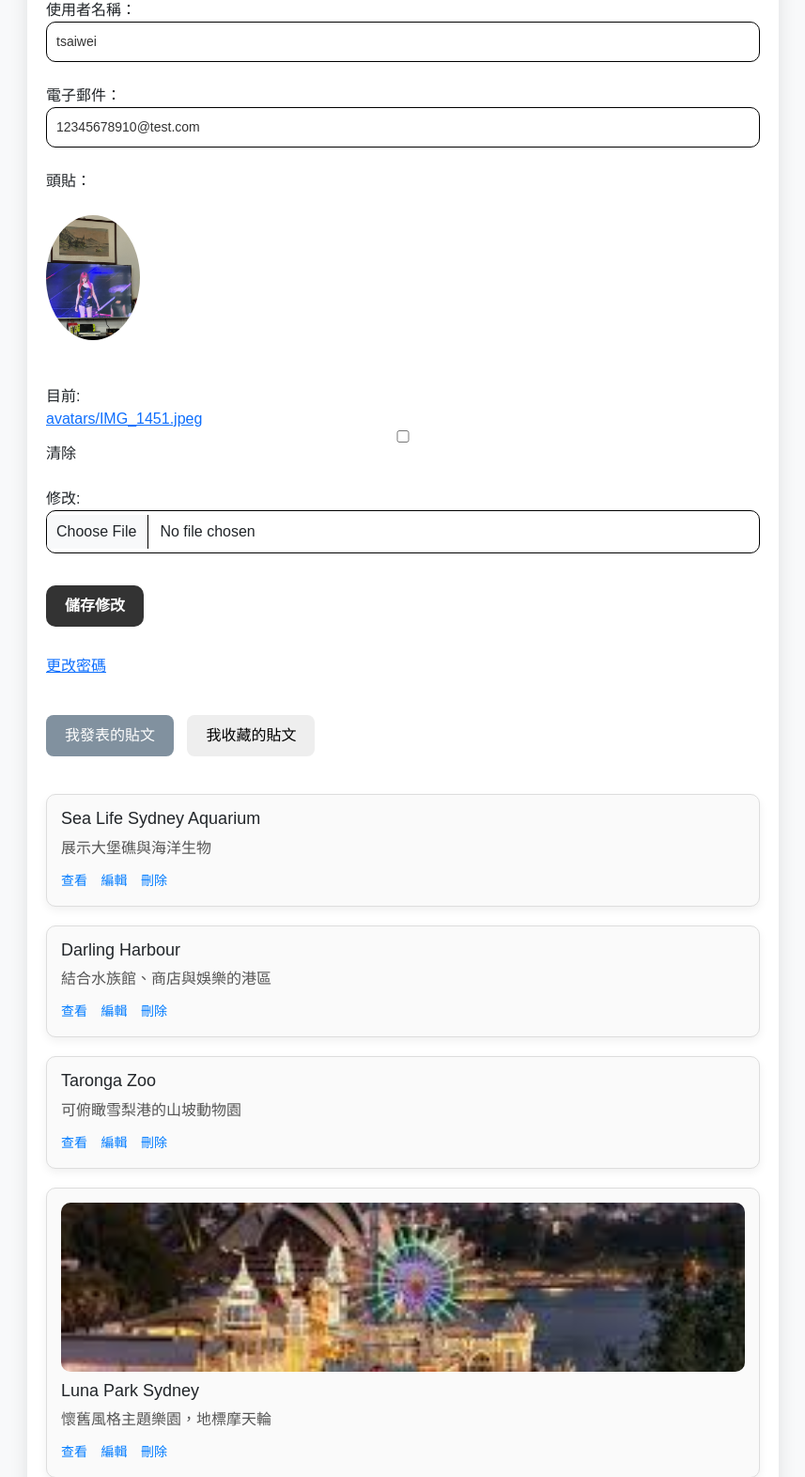
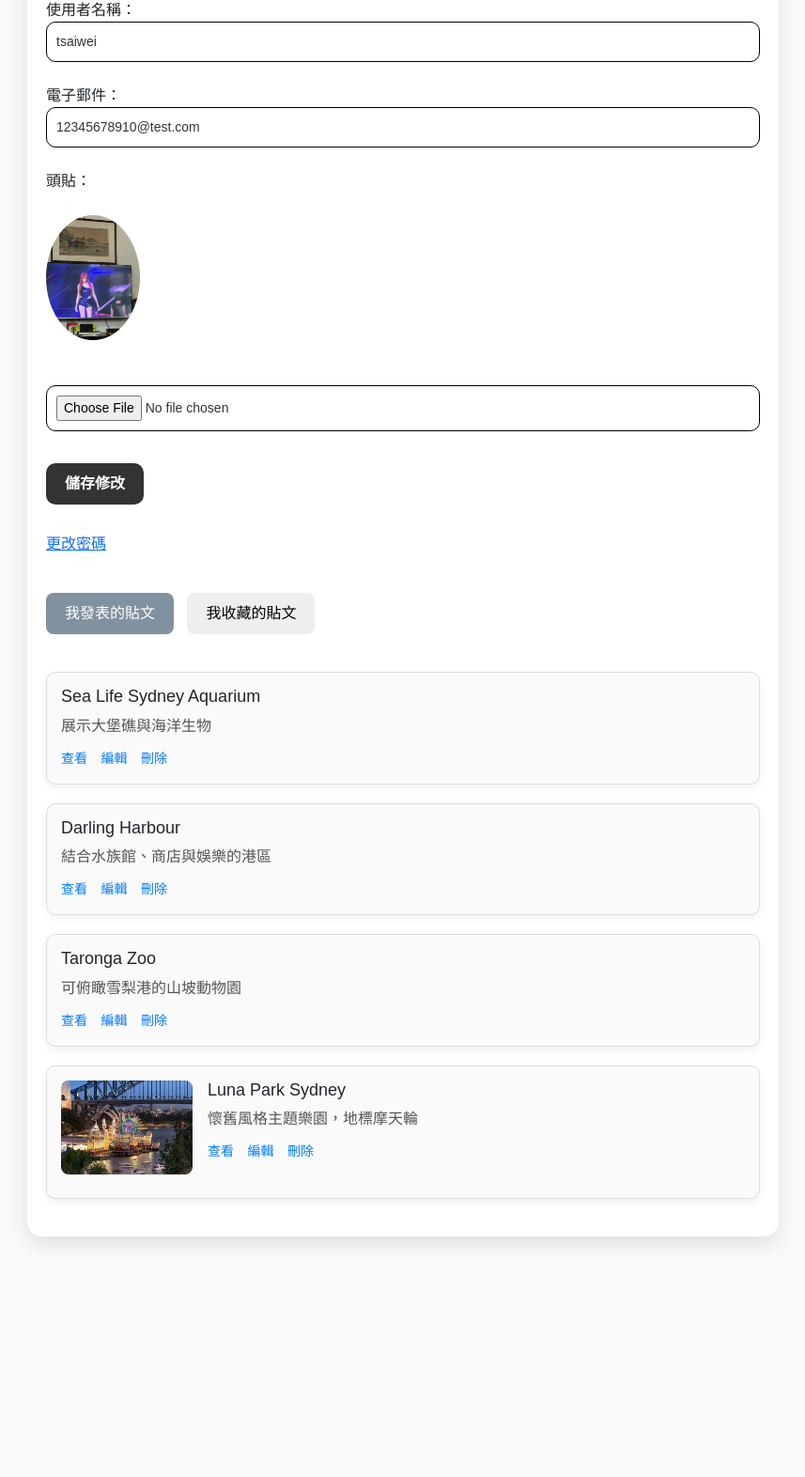
Before and after one commit to Tsaiwei-hsu/sa_Travel_Forum, a Django app: page /profile/ in a window 1280 px wide. Shown: the part 180-1752 px from the top of the page at 94% size, without its empty margins (211-1068 px from the left). After the commit the page ends 1504 px from the top, so only its background shows below. Run offline with Django 5.2, Linux system fonts and the light colour scheme; a user stored in the database is signed in; data comes from the database, SQL or seed files in the repository; tables that the repository leaves empty hold one stand-in row (values such as "Sample post").

Commit message:
“改UI”

```diff
--- a/posts/templates/posts/base.html
+++ b/posts/templates/posts/base.html
@@ -77,6 +77,7 @@
 
   <!-- Bootstrap 套件 JS 功能（例如下拉選單） -->
   <script src="https://cdn.jsdelivr.net/npm/bootstrap@5.3.3/dist/js/bootstrap.bundle.min.js"></script>
+  <body data-authenticated="{{ user.is_authenticated }}">
 
   <!-- 導覽列區塊 -->
   <header class="main-header">
--- a/posts/templates/posts/profile.html
+++ b/posts/templates/posts/profile.html
@@ -115,6 +115,37 @@
     background-color: #81919f;
     color: white;
   }
+
+  .post-horizontal {
+  display: flex;
+  align-items: flex-start;
+  gap: 16px;
+}
+
+.post-image-wrapper img {
+  width: 140px;
+  height: 100px;
+  object-fit: cover;
+  border-radius: 8px;
+  flex-shrink: 0;
+}
+
+.post-text {
+  flex: 1;
+}
+
+/* RWD: 小螢幕時變成直排 */
+@media (max-width: 600px) {
+  .post-horizontal {
+    flex-direction: column;
+  }
+
+  .post-image-wrapper img {
+    width: 100%;
+    height: auto;
+  }
+}
+
 </style>
 
 <div class="profile-container">
@@ -137,7 +168,7 @@
       {% else %}
         <p style="color: gray;">尚未上傳頭像</p>
       {% endif %}
-      {{ profile_form.avatar }}
+      <input type="file" name="avatar" id="id_avatar">
     </div>
     <button type="submit" class="submit-btn">儲存修改</button>
   </form>
@@ -153,10 +184,13 @@
 
   <div id="posts" class="my-posts toggle-section" style="display: block;">
     {% for post in my_posts %}
-      <div class="post-item">
+      <div class="post-item post-horizontal">
         {% if post.photos.all %}
+          <div class="post-image-wrapper">
             <img src="{{ post.photos.all.0.image.url }}" alt="封面圖">
+          </div>
         {% endif %}
+        <div class="post-text">
           <h4>{{ post.title }}</h4>
           <p>{{ post.content|truncatewords:20 }}</p>
           <a href="{% url 'post_detail' post.pk %}">查看</a>
@@ -166,10 +200,12 @@
             <button type="submit" onclick="return confirm('你確定要刪除這則貼文嗎？');">刪除</button>
           </form>
         </div>
+      </div>
     {% empty %}
       <p>你尚未發表任何貼文。</p>
     {% endfor %}
   </div>
+
 
   <div id="favorites" class="my-posts toggle-section">
     {% for fav in favorites %}
```
Also changed, not shown: posts/templates/posts/create_post.html (+33 -13 lines), posts/templates/posts/post_detail.html (+7 -0 lines), media/avatars/IMG_8340.jpeg (added). Lines whose indentation alone changed are shown as unchanged.
